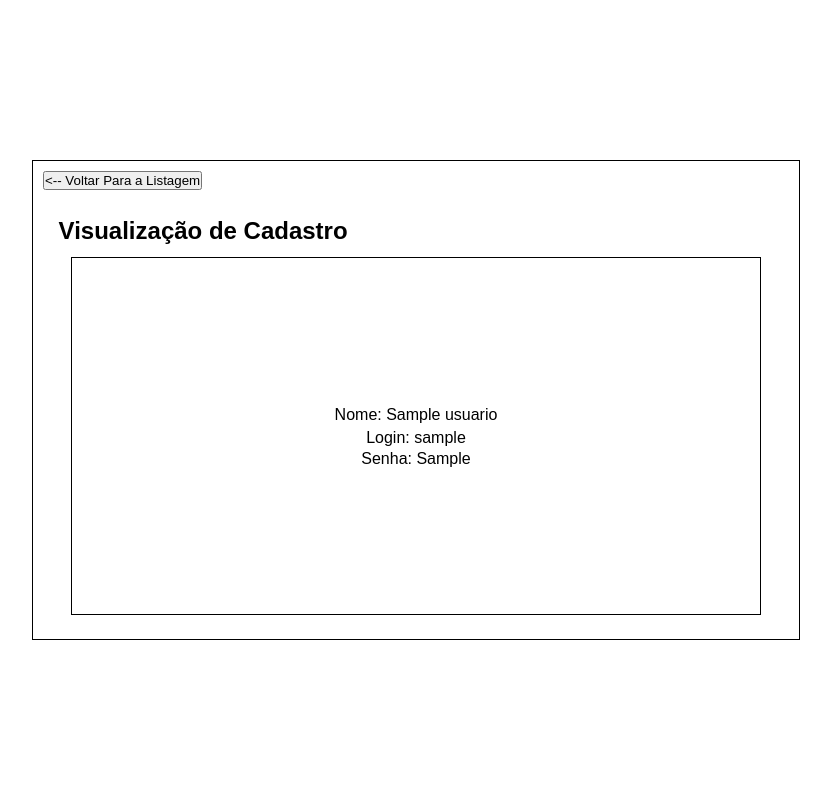
After one commit to vh99999/PROG-WEB, a PHP site: page /visualizar_usuario.php?id=1 in a window 1280 px wide. The commit adds this page. Shown: the whole page, without its empty margins (224-1055 px from the left). Run offline with PHP 8.4, Linux system fonts and the light colour scheme; tables that the repository leaves empty or names only in its code hold one stand-in row (values such as "Sample post").

Commit message:
visualizar

```diff
--- a/processa_cadastro.php
+++ b/processa_cadastro.php
@@ -1,6 +1,6 @@
 <?php
 
-if(!isset($_POST['nome']) || !isset($_POST['login']) || !isset($_POST['senha'])){
+if (!isset($_POST['nome']) || !isset($_POST['login']) || !isset($_POST['senha'])) {
     header("Location: cadastro_usuario.php?error=faltando_dados");
     exit();
 }
--- /dev/null
+++ b/visualizar_usuario.php
@@ -0,0 +1,58 @@
+<!DOCTYPE html>
+<html lang="en">
+
+<head>
+    <meta charset="UTF-8">
+    <meta name="viewport" content="width=device-width, initial-scale=1.0">
+    <link rel="stylesheet" href="style_editar.css">
+    <title>Document</title>
+</head>
+
+<body>
+    <div class="container">
+        <div class="containerVoltar">
+            <button onclick="listagem()" class="gappy"><-- Voltar Para a Listagem</button>
+
+                    <script>
+                        function listagem() {
+                            window.location.href = "lista_usuarios.php";
+                        }
+                    </script>
+        </div>
+
+
+
+        <div class="containerEdiçãodeCadastro">
+            <h2>Visualização de Cadastro</h2>
+        </div>
+        <div class="containerEdicao">
+
+            <?php
+            require_once "conexao.php";
+            $current_user = get_usuario($_GET['id']);
+
+            $id = $current_user['id'];
+            $nome = $current_user['nome'];
+            $login = $current_user['login'];
+            $senha = $current_user['senha'];
+            ?>
+
+            <div class="container2">
+                <label for="nome" style="margin:2px;">Nome: <?php echo $nome; ?></label>
+            </div>
+
+            <div class="container2">
+                <label for="login" ; style='margin:3px;'>Login: <?php echo $login; ?></label>
+            </div>
+
+            <div class="container2">
+                <label for="senha">Senha: <?php echo $senha; ?></label>
+            </div>
+
+            <input type="hidden" name="id" value="<?= $id ?>">
+
+        </div>
+    </div>
+</body>
+
+</html>
```
Also changed, not shown: cadastro_usuario.php (+5 -2 lines), conexao.php (+24 -16 lines), editarUsuario.php (added, +19 -0 lines), editar_usuario.php (+8 -3 lines), excluir_usuario.php (+6 -6 lines), formulario.php (+5 -2 lines), index.php (+5 -5 lines), lista_usuarios.php (+6 -4 lines), autenticacao.php (line endings or trailing spaces).
